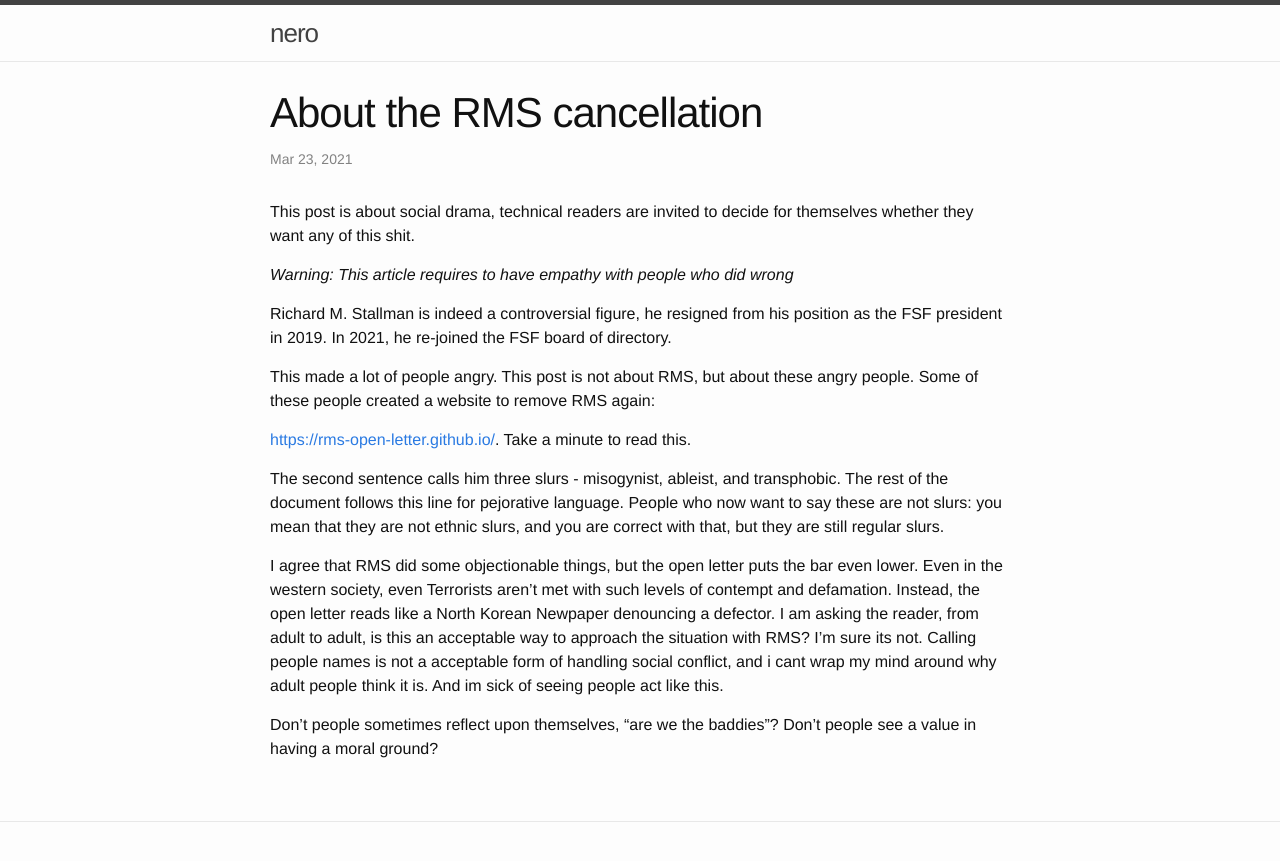
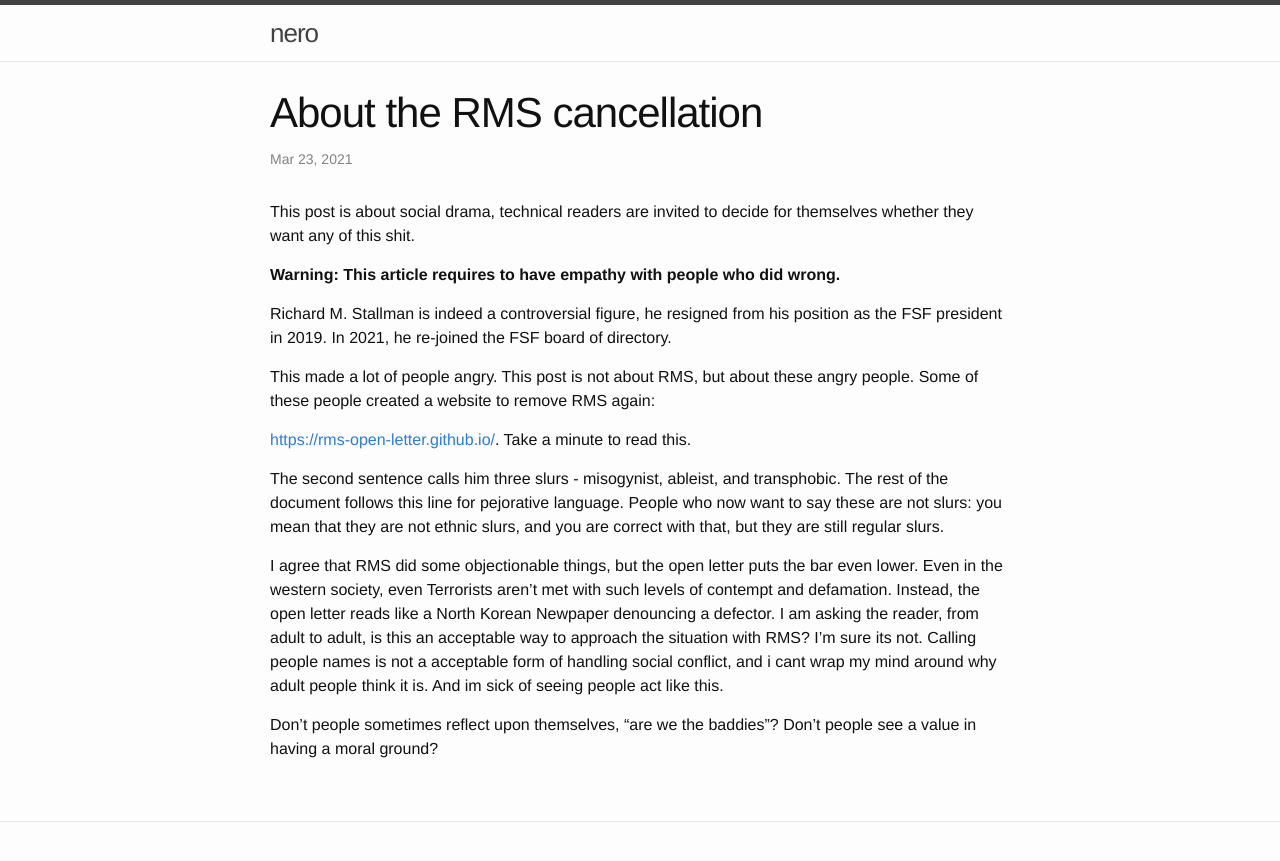
Before and after one commit to nero/nero.github.io, a Jekyll site: the page built from _posts/2021-03-23-rms-cancellation.md, in a window 1280 px wide. Shown: the top 861 px of the page. Built offline with Jekyll 4.4.1, drawn with Linux system fonts in a browser that asks for light colours.

Commit message:
s/italics/bold/

```diff
--- a/_posts/2021-03-23-rms-cancellation.md
+++ b/_posts/2021-03-23-rms-cancellation.md
@@ -5,7 +5,7 @@ title: "About the RMS cancellation"
 
 This post is about social drama, technical readers are invited to decide for themselves whether they want any of this shit.
 
-*Warning: This article requires to have empathy with people who did wrong*
+**Warning: This article requires to have empathy with people who did wrong.**
 
 Richard M. Stallman is indeed a controversial figure, he resigned from his position as the FSF president in 2019.
 In 2021, he re-joined the FSF board of directory.
```
